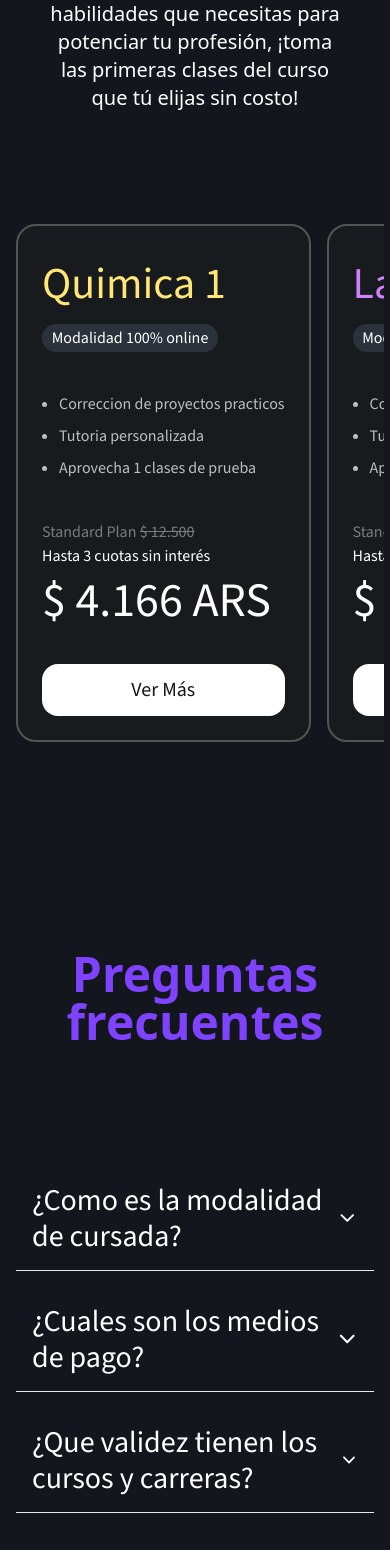
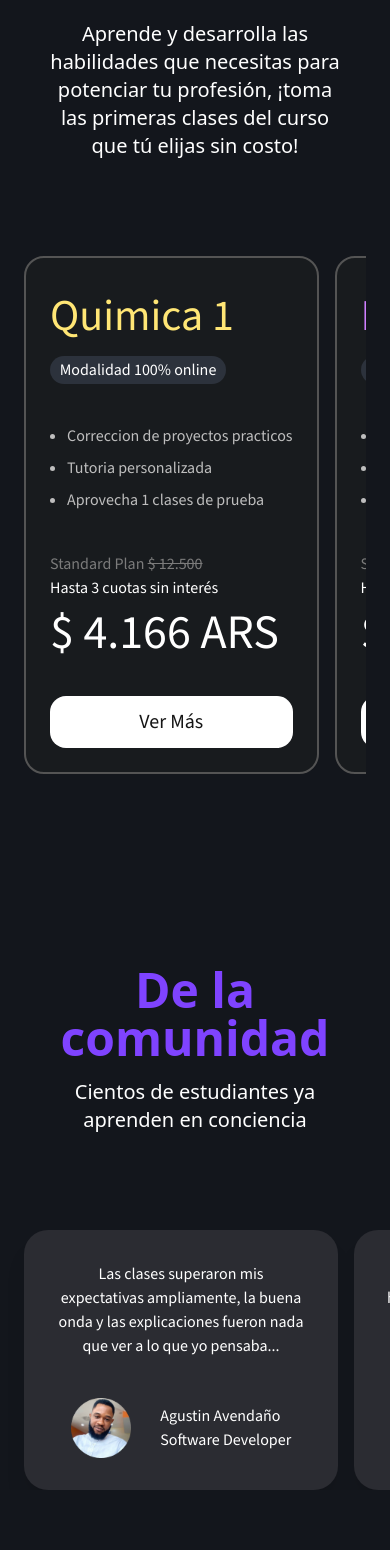
Before and after one commit to agustinven/conciencia-app, a React (Vite) app: page / in a window 390 px wide. Shown: the part 3950-5500 px from the top of the page. Built offline with nearby package versions, Linux system fonts and the light colour scheme.

Commit message:
fixed bugs ui

```diff
--- a/src/components/Community/CardCommunity.jsx
+++ b/src/components/Community/CardCommunity.jsx
@@ -2,7 +2,7 @@ import React from "react";
 
 const CardCommunity = ({ opinion, img, name, career }) => {
   return (
-    <div className="flex flex-col justify-between relative w-full p-8 shadow-xl rounded-3xl bg-[#2B2C32] text-white font-['Source_Sans_3']">
+    <div className="-max-sm:carousel-item flex flex-col justify-between relative p-8 shadow-xl rounded-3xl bg-[#2B2C32] text-white font-['Source_Sans_3']">
       <div>
         <p className="mb-10">{opinion}</p>
       </div>
--- a/src/components/Community/Community.jsx
+++ b/src/components/Community/Community.jsx
@@ -7,14 +7,14 @@ import * as comp  from "../Titles/TitlePresentation";
 
 const Community = () => {
   return (
-    <div className="w-full mb-48">
-      <div className="max-w-[1300px] mx-auto text-center">
+    <div className=" mb-48">
+      <div className="md:max-w-[1300px] mx-auto text-center">
         <comp.TitlePresentation
           h1={"De la comunidad"}
           p={"Cientos de estudiantes ya aprenden en conciencia"}
           bgColor="text-[#7F43FF]"
         />
-        <div className="mx-auto flex items-center gap-8">
+        <div className="px-6 max-sm:carousel max-sm:carousel-center space-x-4 max-sm:max-w-full md:mx-auto flex items-center md:gap-8">
           <CardCommunity
             opinion={
               "Las clases superaron mis expectativas ampliamente, la buena onda y las explicaciones fueron nada que ver a lo que yo pensaba..."
@@ -35,7 +35,7 @@ const Community = () => {
 
           <CardCommunity
             opinion={
-              "Sin duda fue una gran experiencia que me permitió adquirir nuevos conocimientos y seguir capacitándome. No quiero dejar de agradecer..."
+              "Sin duda adquirir nuevos conocimientos y seguir capacitándome. No quiero dejar de agradecer..."
             }
             img={CommunityThree}
             name={"Teo Patroclo"}
--- a/src/components/CoursesInfo/CoursesPrincipal.jsx
+++ b/src/components/CoursesInfo/CoursesPrincipal.jsx
@@ -1,23 +1,25 @@
 import React from "react";
 import CourseCards from "./CourseCards";
-import * as comp from "../../components"
+import * as comp from "../../components";
 import { coursesPrincipalInfo } from "../../data/courseInfoPrincipal";
 
 const Cards = () => {
   const primerosCuatroValores = coursesPrincipalInfo.slice(0, 4);
 
   return (
-    <div className="w-full mb-48">
+    <div className="px-6 mb-48">
       <comp.TitlePresentation
         h1="Explora nuestros cursos"
         p="Aprende y desarrolla las habilidades que necesitas para potenciar tu profesión, ¡toma las primeras clases del curso que tú elijas sin costo!"
         bgColor="text-[#14D990]"
       />
-      <div className="carousel carousel-center max-w-sm p-4 space-x-4 rounded-box relative md:max-w-[1300px] mx-auto md:grid md:grid-cols-4 md:gap-[10px]">
-        {/* First Cards */}
-        {primerosCuatroValores.map((courses) => (
-          <CourseCards key={courses.id} {...courses} />
-        ))}
+      <div className="flex justify-center items-center">
+        <div className="max-sm:carousel max-sm:carousel-center space-x-4 max-w-sm relative md:space-x-0 md:max-w-[1300px] md:mx-auto md:grid md:grid-cols-4 md:gap-[10px]">
+          {/* First Cards */}
+          {primerosCuatroValores.map((courses) => (
+            <CourseCards key={courses.id} {...courses} />
+          ))}
+        </div>
       </div>
     </div>
   );
--- a/src/pages/Home/Home.jsx
+++ b/src/pages/Home/Home.jsx
@@ -17,7 +17,7 @@ const Home = () => {
       <WeOffer />
       <WhyChoose />
       <CoursePrincipal />
-      {/* <Community /> */}
+      <Community />
       <Answers />
       <Footer />
     </>
```
